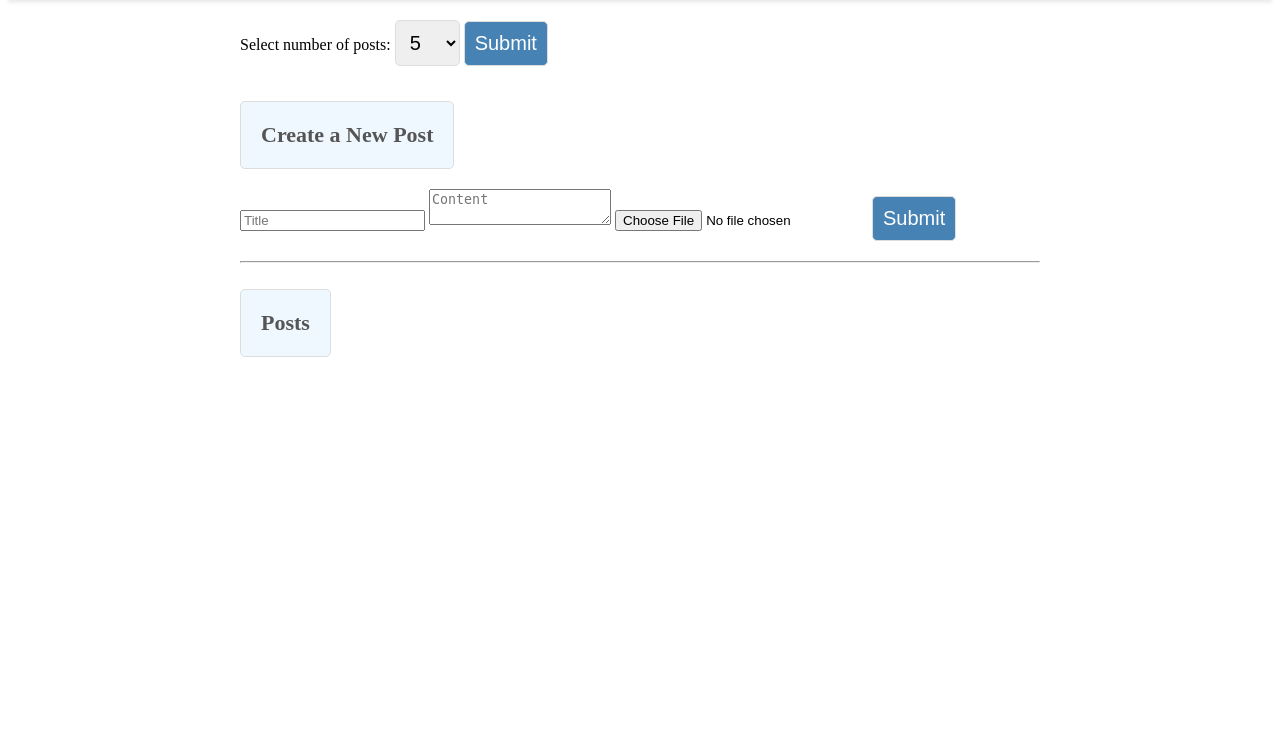
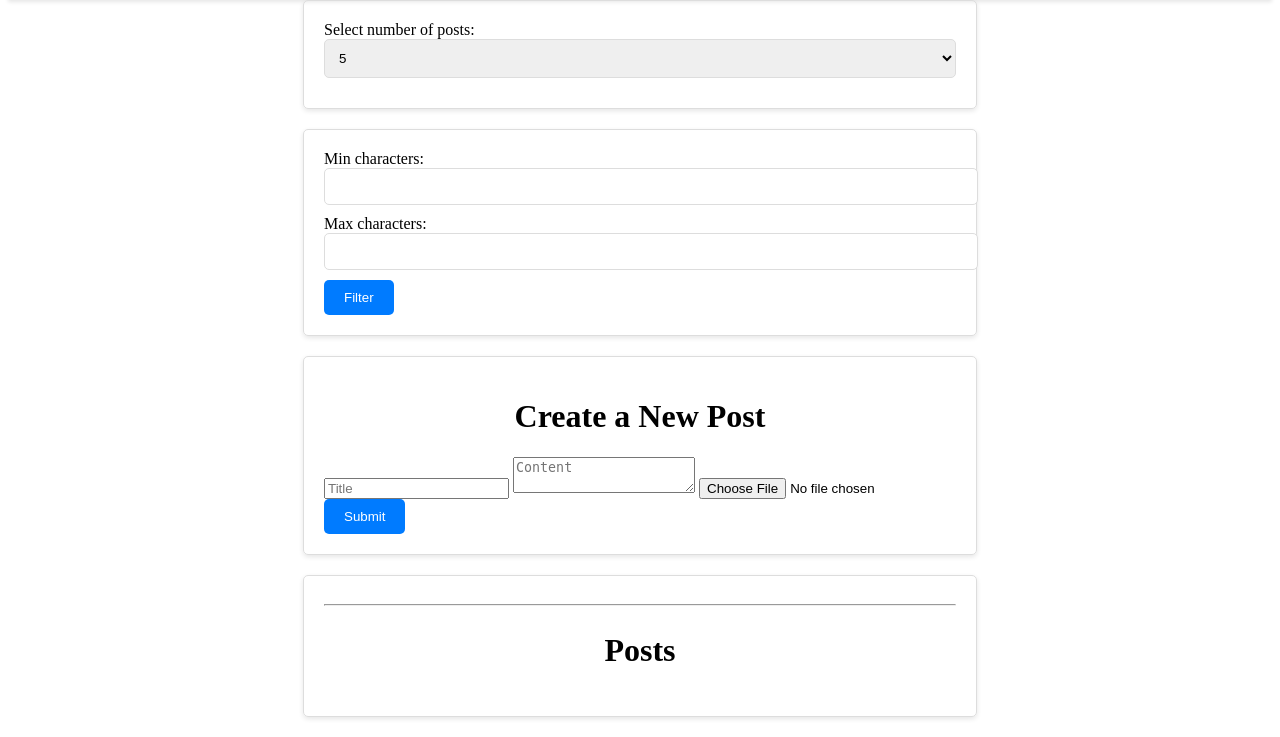
Before and after one commit to mikolajg7/Travelpl, a Django app: page / in a window 1280 px wide. Shown: the part 83-820 px from the top of the page. Before the commit the page ends 440 px from the top, so only its background shows below. Run offline with Django 4.2, Linux system fonts and the light colour scheme; some libraries are stand-ins or nearby versions.

Commit message:
last changes

```diff
--- a/myapp/templates/home.html
+++ b/myapp/templates/home.html
@@ -6,6 +6,10 @@
     <link rel="stylesheet" href="style.css">
     <title>Home - Travel.pl</title>
     <style>
+        .create-post, .posts {
+        font-size: 2em; /* Makes the text 2 times bigger */
+        text-align: center; /* Centers the text */
+        }
         .navbar-custom {
             background-color: #f0f8ff;
             box-shadow: 0px 2px 4px rgba(0, 0, 0, 0.1);
@@ -83,21 +87,34 @@
         }
 
         .container {
-            margin: 20px auto;
-            max-width: 800px;
+        width: 50%;
+        margin: auto;
+        padding: 20px;
+        border: 1px solid #ddd;
+        border-radius: 5px;
+        box-shadow: 0 2px 5px rgba(0, 0, 0, 0.1);
+        margin-bottom: 20px;
         }
 
-        select, button {
-            font-size: 20px;
-            padding: 10px;
-            border-radius: 5px;
-            border: 1px solid #ddd;
+        select, input[type="number"] {
+        width: 100%;
+        padding: 10px;
+        border: 1px solid #ddd;
+        border-radius: 5px;
+        margin-bottom: 10px;
         }
 
         button {
-            background-color: #4682b4;
-            color: #fff;
-            cursor: pointer;
+        padding: 10px 20px;
+        border: none;
+        border-radius: 5px;
+        background-color: #007bff;
+        color: white;
+        cursor: pointer;
+        }
+
+        button:hover {
+        background-color: #0056b3;
         }
 
         img {
@@ -132,6 +149,14 @@
             </ul>
         </div>
     </nav>
+    <script>
+        window.onload = function() {
+            var select = document.getElementById('post_count');
+            select.onchange = function() {
+                this.form.submit();
+            };
+        };
+    </script>
     <div class="container">
         <form method="get" action="{% url 'home' %}">
             <label for="post_count">Select number of posts:</label>
@@ -142,12 +167,20 @@
                 <option value="20" {% if post_count == 20 %}selected{% endif %}>20</option>
                 <option value="25" {% if post_count == 25 %}selected{% endif %}>25</option>
             </select>
-            <button type="submit">Submit</button>
+        </form>
+    </div>
+    <div class="container">
+        <form method="get" action="{% url 'home2' %}">
+            <label for="min_chars">Min characters:</label>
+            <input type="number" name="min_chars" id="min_chars">
+            <label for="max_chars">Max characters:</label>
+            <input type="number" name="max_chars" id="max_chars">
+            <button type="submit">Filter</button>
         </form>
     </div>
 
     <div class="container">
-        <h1 class="navbar-link">Create a New Post</h1>
+        <h1 class="create-post">Create a New Post</h1>
         <form method="post" action="{% url 'add_post' %}" enctype="multipart/form-data">
             {% csrf_token %}
             <input type="text" name="title" placeholder="Title">
@@ -159,7 +192,7 @@
 
     <div class="container">
         <hr>
-        <h2 class="navbar-link">Posts</h2>
+        <h2 class="posts">Posts</h2>
         {% for post in posts %}
             <div class="post">
                 <h2>{{ post.title }}</h2>
--- a/myapp/urls.py
+++ b/myapp/urls.py
@@ -11,4 +11,5 @@ urlpatterns = [
     path('logout/',views.logout_met,name='logout'),
     path('accountOptions/', views.accountOptions_met, name='accountOptions'),
     path('accountOptions/', views.accountOptions, name='accountOptions1'),
+    path('home2/', views.home2, name='home2'),
 ] + static(settings.MEDIA_URL, document_root=settings.MEDIA_ROOT)
--- a/myapp/views.py
+++ b/myapp/views.py
@@ -13,6 +13,8 @@ from django.core.mail import send_mail
 from django.shortcuts import render, redirect
 from .models import Post
 from django.shortcuts import render, redirect
+from django.db.models import Q
+from django.db import models
 
 random_posts=list(get_random_posts()[:50])  # Get 50 random posts
 def home(request):
@@ -20,6 +22,27 @@ def home(request):
     posts = random_posts[:post_count] # Get the last 5 posts and convert to list
     return render(request, 'home.html', {'posts': posts})
 
+
+from django.db.models import Func, IntegerField
+
+class Length(Func):
+    function = 'LENGTH'
+    output_field = IntegerField()
+
+def home2(request):
+    min_chars = request.GET.get('min_chars')
+    max_chars = request.GET.get('max_chars')
+
+    posts = Post.objects.all()
+
+    if min_chars or max_chars:
+        posts = posts.annotate(body_length=Length('body'))
+        if min_chars:
+            posts = posts.filter(body_length__gte=min_chars)
+        if max_chars:
+            posts = posts.filter(body_length__lte=max_chars)
+
+    return render(request, 'home.html', {'posts': posts})
 
 def add_post(request):
     if request.method == 'POST':
```
